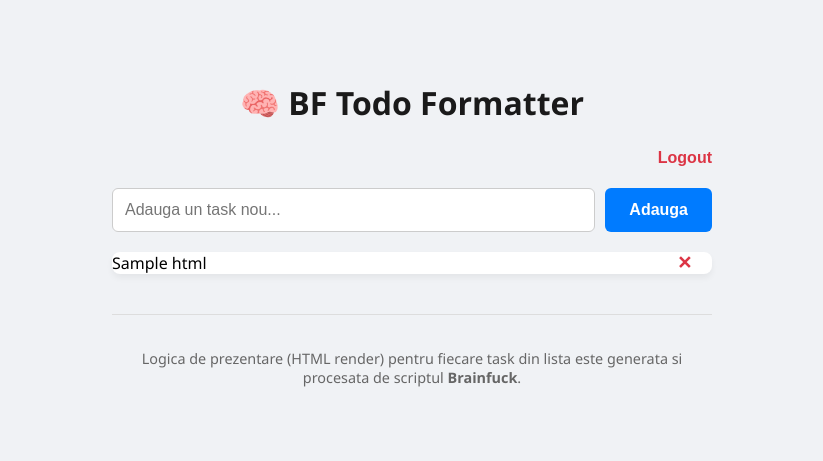
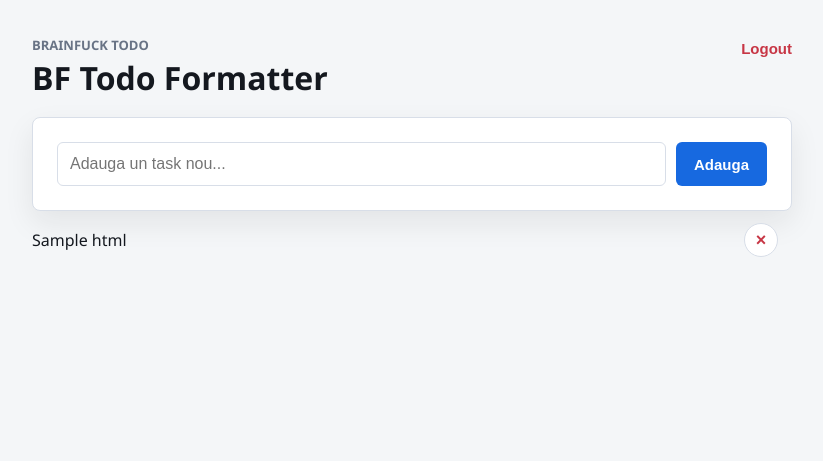
Before and after one commit to Alexandru2984/brainfuck_toDoList, a Flask app: template templates/index.html in a window 1280 px wide. Shown: the top 461 px of the page, without its empty margins (228-1051 px from the left). Run offline with Flask 3, Linux system fonts and the light colour scheme; the template is opened without the code that fills it: most values are stand-ins (such as "Sample title", 1, 10 or a date in 2020); parts of the project's set-up code (start-up, migrations or seed data) failed here and were passed over.

Commit message:
Polish portfolio UI and docs

```diff
--- /dev/null
+++ b/static/app.css
@@ -0,0 +1,221 @@
+:root {
+    color-scheme: light;
+    --bg: #f4f6f8;
+    --panel: #ffffff;
+    --text: #14181f;
+    --muted: #687385;
+    --line: #d8dee8;
+    --primary: #1769e0;
+    --primary-strong: #0f4fa8;
+    --danger: #c73645;
+    --danger-strong: #982634;
+    --shadow: 0 12px 30px rgba(20, 24, 31, 0.08);
+}
+
+* {
+    box-sizing: border-box;
+}
+
+body {
+    margin: 0;
+    background: var(--bg);
+    color: var(--text);
+    font-family: "Segoe UI", Tahoma, Geneva, Verdana, sans-serif;
+}
+
+.app-shell {
+    width: min(760px, calc(100% - 32px));
+    margin: 36px auto;
+}
+
+.auth-shell,
+.error-shell {
+    width: min(440px, calc(100% - 32px));
+    margin: 92px auto;
+}
+
+.topbar {
+    display: flex;
+    align-items: flex-start;
+    justify-content: space-between;
+    gap: 16px;
+    margin-bottom: 22px;
+}
+
+.eyebrow {
+    color: var(--muted);
+    font-size: 13px;
+    font-weight: 700;
+    letter-spacing: 0;
+    margin: 0 0 6px;
+    text-transform: uppercase;
+}
+
+h1 {
+    font-size: 32px;
+    line-height: 1.1;
+    margin: 0;
+}
+
+.panel {
+    background: var(--panel);
+    border: 1px solid var(--line);
+    border-radius: 8px;
+    box-shadow: var(--shadow);
+    padding: 24px;
+}
+
+.compose {
+    margin-bottom: 18px;
+}
+
+.task-form {
+    display: grid;
+    grid-template-columns: minmax(0, 1fr) auto;
+    gap: 10px;
+}
+
+input[type="text"],
+input[type="password"] {
+    width: 100%;
+    border: 1px solid var(--line);
+    border-radius: 6px;
+    color: var(--text);
+    font-size: 16px;
+    min-height: 44px;
+    padding: 10px 12px;
+}
+
+input:focus {
+    border-color: var(--primary);
+    outline: 3px solid rgba(23, 105, 224, 0.18);
+}
+
+button,
+.button-link {
+    align-items: center;
+    border: 0;
+    border-radius: 6px;
+    cursor: pointer;
+    display: inline-flex;
+    font-size: 15px;
+    font-weight: 700;
+    justify-content: center;
+    min-height: 44px;
+    padding: 10px 18px;
+    text-decoration: none;
+}
+
+.primary-button {
+    background: var(--primary);
+    color: #fff;
+}
+
+.primary-button:hover {
+    background: var(--primary-strong);
+}
+
+.ghost-button {
+    background: transparent;
+    color: var(--danger);
+    min-height: 0;
+    padding: 4px 0;
+}
+
+.ghost-button:hover {
+    color: var(--danger-strong);
+}
+
+.auth-form {
+    display: grid;
+    gap: 14px;
+    margin-top: 20px;
+}
+
+.helper-text,
+.empty-state,
+.error-copy {
+    color: var(--muted);
+    line-height: 1.5;
+}
+
+.error-message {
+    background: #fff1f3;
+    border: 1px solid #ffd1d7;
+    border-radius: 6px;
+    color: var(--danger);
+    font-weight: 700;
+    padding: 10px 12px;
+}
+
+.task-list {
+    display: grid;
+    gap: 12px;
+}
+
+.task-wrapper {
+    position: relative;
+}
+
+.delete-form {
+    display: inline;
+}
+
+.task-item {
+    display: block;
+    padding-right: 52px !important;
+    position: relative;
+}
+
+.delete-btn {
+    background: #fff;
+    border: 1px solid var(--line);
+    border-radius: 999px;
+    color: var(--danger);
+    font-size: 18px;
+    font-weight: 700;
+    height: 34px;
+    min-height: 34px;
+    padding: 0;
+    position: absolute;
+    right: 14px;
+    top: 50%;
+    transform: translateY(-50%);
+    width: 34px;
+}
+
+.delete-btn:hover {
+    color: var(--danger-strong);
+    border-color: #f0a7b0;
+}
+
+.empty-state {
+    background: var(--panel);
+    border: 1px dashed var(--line);
+    border-radius: 8px;
+    padding: 22px;
+    text-align: center;
+}
+
+@media (max-width: 560px) {
+    .app-shell {
+        margin-top: 20px;
+    }
+
+    .topbar,
+    .task-form {
+        grid-template-columns: 1fr;
+    }
+
+    .topbar {
+        display: grid;
+    }
+
+    .task-form {
+        display: grid;
+    }
+
+    .primary-button {
+        width: 100%;
+    }
+}
--- a/templates/index.html
+++ b/templates/index.html
@@ -1,126 +1,44 @@
 <!DOCTYPE html>
-<html lang="en">
+<html lang="ro">
 <head>
     <meta charset="UTF-8">
     <meta name="viewport" content="width=device-width, initial-scale=1.0">
     <title>Brainfuck Todo List</title>
-    <style>
-        body {
-            font-family: 'Segoe UI', Tahoma, Geneva, Verdana, sans-serif;
-            max-width: 600px;
-            margin: 40px auto;
-            padding: 20px;
-            background-color: #f0f2f5;
-        }
-        h1 {
-            text-align: center;
-            color: #1a1a1a;
-        }
-        .form-container {
-            display: flex;
-            gap: 10px;
-            margin-bottom: 20px;
-        }
-        input[type="text"] {
-            flex: 1;
-            padding: 12px;
-            border: 1px solid #ccc;
-            border-radius: 6px;
-            font-size: 16px;
-        }
-        button {
-            padding: 12px 24px;
-            border: none;
-            background-color: #007bff;
-            color: white;
-            border-radius: 6px;
-            cursor: pointer;
-            font-size: 16px;
-            font-weight: bold;
-            transition: background-color 0.2s;
-        }
-        button:hover {
-            background-color: #0056b3;
-        }
-        ul {
-            list-style-type: none;
-            padding: 0;
-            background: white;
-            border-radius: 8px;
-            box-shadow: 0 4px 6px rgba(0,0,0,0.05);
-            overflow: hidden;
-        }
-        .task-wrapper {
-            position: relative;
-        }
-        .delete-form {
-            display: inline;
-        }
-        /* Brainfuck injecteaza clasa .task-item */
-        .task-item {
-            display: block;
-            position: relative;
-        }
-        .delete-btn {
-            position: absolute;
-            right: 15px;
-            top: 50%;
-            transform: translateY(-50%);
-            color: #dc3545;
-            text-decoration: none;
-            font-weight: bold;
-            font-size: 18px;
-            background: #fff;
-            padding: 0 5px;
-            border: 0;
-            cursor: pointer;
-        }
-        .delete-btn:hover {
-            color: #a71d2a;
-        }
-        .footer {
-            margin-top: 40px;
-            text-align: center;
-            font-size: 0.9em;
-            color: #666;
-            padding-top: 20px;
-            border-top: 1px solid #ddd;
-        }
-    </style>
+    <link rel="stylesheet" href="{{ url_for('static', filename='app.css') }}">
     <script defer src="https://analytics.micutu.com/script.js" data-website-id="6ccf54d7-10de-4daf-9882-23dc1ff95ffd"></script>
 </head>
-<body>
-    <h1>🧠 BF Todo Formatter</h1>
-    <div style="text-align: right; margin-bottom: 20px;">
-        <form action="/logout" method="POST" style="display: inline;">
+<body class="app-shell">
+    <header class="topbar">
+        <div>
+            <p class="eyebrow">Brainfuck Todo</p>
+            <h1>BF Todo Formatter</h1>
+        </div>
+        <form action="{{ url_for('logout') }}" method="POST">
             <input type="hidden" name="csrf_token" value="{{ csrf_token() }}">
-            <button type="submit" style="color: #dc3545; background: transparent; border: 0; padding: 0; font-weight: bold; cursor: pointer;">Logout</button>
+            <button type="submit" class="ghost-button">Logout</button>
         </form>
-    </div>
-    <div class="form-container">
-        <form action="/add" method="POST" style="width: 100%; display: flex; gap: 10px;">
+    </header>
+
+    <section class="compose panel">
+        <form action="{{ url_for('add') }}" method="POST" class="task-form">
             <input type="hidden" name="csrf_token" value="{{ csrf_token() }}">
-            <input type="text" name="task" placeholder="Adauga un task nou..." required autocomplete="off" maxlength="{{ max_task_length }}">
-            <button type="submit">Adauga</button>
+            <input type="text" name="task" aria-label="Task nou" placeholder="Adauga un task nou..." required autocomplete="off" maxlength="{{ max_task_length }}">
+            <button type="submit" class="primary-button">Adauga</button>
         </form>
-    </div>
+    </section>
 
-    <ul>
+    <section class="task-list" aria-label="Taskuri">
         {% for todo in todos %}
             <div class="task-wrapper">
                 {{ todo.html | safe }}
-                <form action="/delete/{{ todo.id }}" method="POST" class="delete-form">
+                <form action="{{ url_for('delete', id=todo.id) }}" method="POST" class="delete-form">
                     <input type="hidden" name="csrf_token" value="{{ csrf_token() }}">
-                    <button type="submit" class="delete-btn" title="Sterge task">✕</button>
+                    <button type="submit" class="delete-btn" aria-label="Sterge task">&times;</button>
                 </form>
             </div>
         {% else %}
-            <li style="padding: 15px; text-align: center; color: #888;">Niciun task. Adauga unul mai sus!</li>
+            <div class="empty-state">Niciun task. Adauga unul mai sus.</div>
         {% endfor %}
-    </ul>
-
-    <div class="footer">
-        <p>Logica de prezentare (HTML render) pentru fiecare task din lista este generata si procesata de scriptul <strong>Brainfuck</strong>.</p>
-    </div>
+    </section>
 </body>
 </html>
```
Also changed, not shown: map_bf_to_brain.py (deleted, +0 -59 lines), templates/error.html (+6 -34 lines), templates/login.html (+12 -58 lines), test.html (deleted, +0 -108 lines), README.md.
